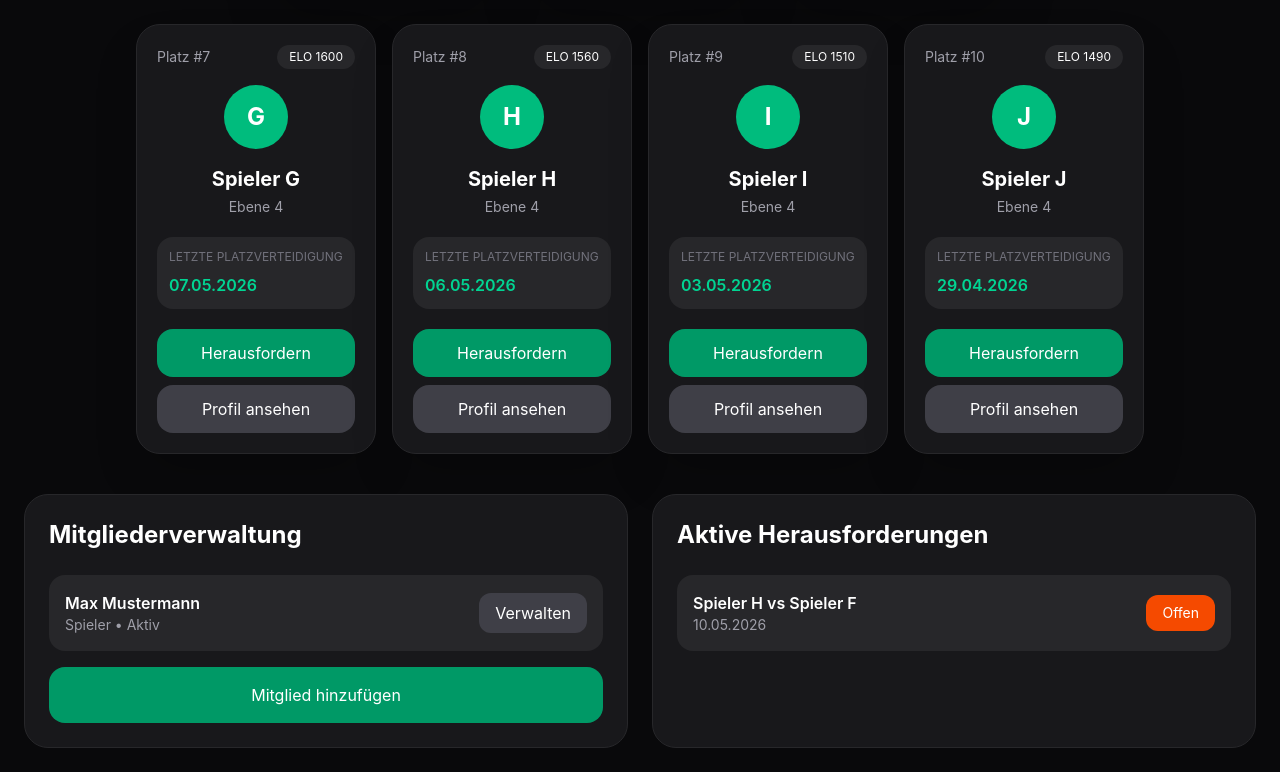
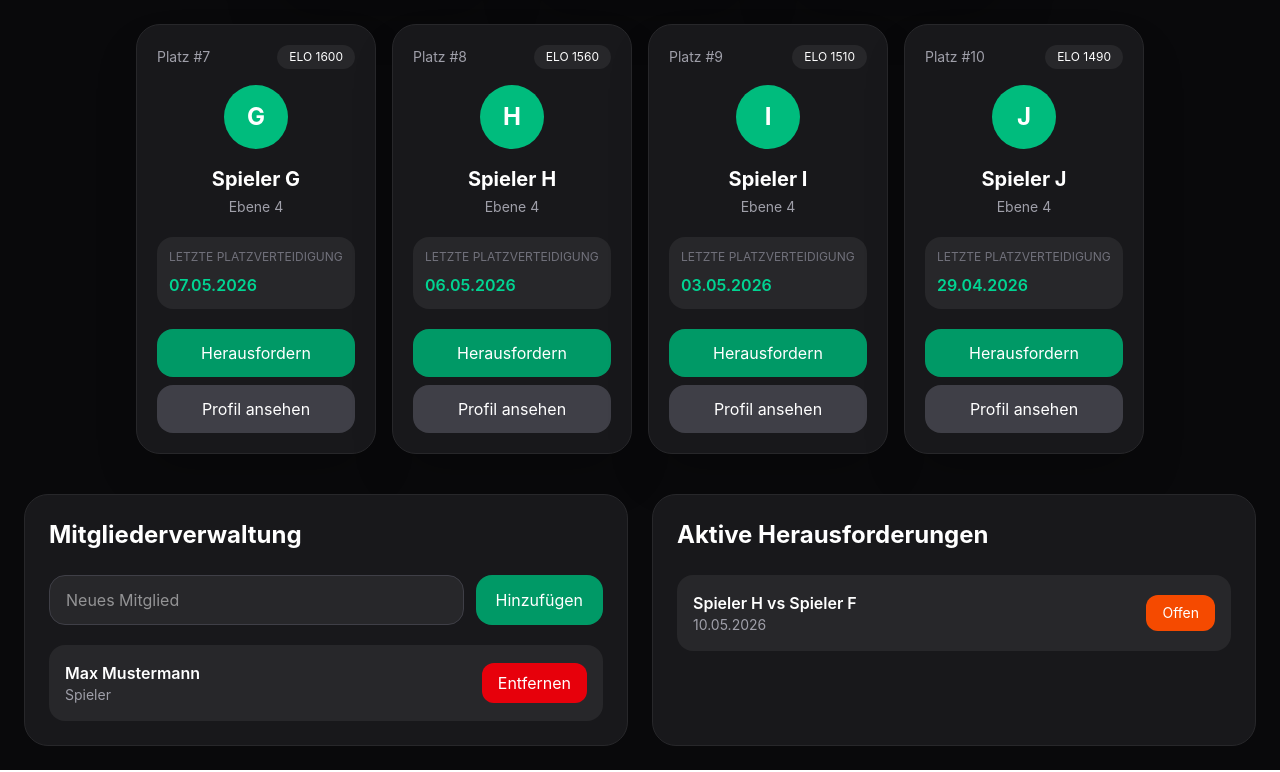
Before and after one commit to rerai79-gif/Pyramidenliga, a React (Vite) app: page / in a window 1280 px wide. Shown: the part 1474-2246 px from the top of the page. Built offline with nearby package versions, Linux system fonts and the light colour scheme.

Commit message:
Functional member management

```diff
--- a/src/App.jsx
+++ b/src/App.jsx
@@ -4,6 +4,11 @@ export default function App() {
   const [search, setSearch] = useState('');
   const [selectedPlayer, setSelectedPlayer] = useState(null);
 
+  const [members, setMembers] = useState([
+  { id: 1, name: 'Max Mustermann', role: 'Spieler' },
+]);
+
+const [newMember, setNewMember] = useState('');
   const players = [
     { rank: 1, name: 'Spieler A', level: 1, lastDefense: '08.05.2026', elo: 1880 },
     { rank: 2, name: 'Spieler B', level: 2, lastDefense: '05.05.2026', elo: 1810 },
@@ -120,26 +125,64 @@ export default function App() {
     Mitgliederverwaltung
   </h2>
 
-            <div className="space-y-4">
-              <div className="bg-zinc-800 rounded-2xl p-4 flex items-center justify-between">
+  <div className="flex gap-3 mb-5">
+    <input
+      type="text"
+      placeholder="Neues Mitglied"
+      value={newMember}
+      onChange={(e) => setNewMember(e.target.value)}
+      className="flex-1 bg-zinc-800 border border-zinc-700 rounded-2xl px-4 py-3 outline-none"
+    />
+
+    <button
+      onClick={() => {
+        if (!newMember.trim()) return;
+
+        setMembers([
+          ...members,
+          {
+            id: Date.now(),
+            name: newMember,
+            role: 'Spieler',
+          },
+        ]);
+
+        setNewMember('');
+      }}
+      className="bg-emerald-600 hover:bg-emerald-700 px-5 rounded-2xl"
+    >
+      Hinzufügen
+    </button>
+  </div>
+
+  <div className="space-y-3">
+    {members.map((member) => (
+      <div
+        key={member.id}
+        className="bg-zinc-800 rounded-2xl p-4 flex items-center justify-between"
+      >
         <div>
           <div className="font-semibold">
-                    Max Mustermann
+            {member.name}
           </div>
 
           <div className="text-sm text-zinc-400">
-                    Spieler • Aktiv
+            {member.role}
           </div>
         </div>
 
-                <button className="bg-zinc-700 px-4 py-2 rounded-xl">
-                  Verwalten
+        <button
+          onClick={() => {
+            setMembers(
+              members.filter((m) => m.id !== member.id)
+            );
+          }}
+          className="bg-red-600 hover:bg-red-700 px-4 py-2 rounded-xl"
+        >
+          Entfernen
         </button>
       </div>
-
-              <button className="w-full bg-emerald-600 hover:bg-emerald-700 py-4 rounded-2xl">
-                Mitglied hinzufügen
-              </button>
+    ))}
   </div>
 </div>
 
```
Lines whose indentation alone changed are shown as unchanged.
